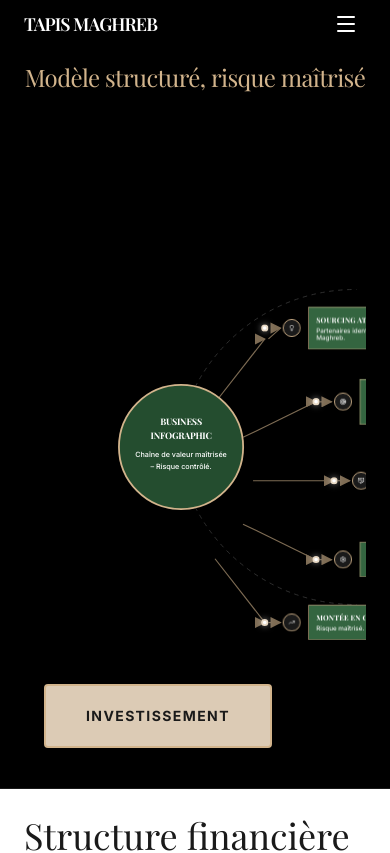
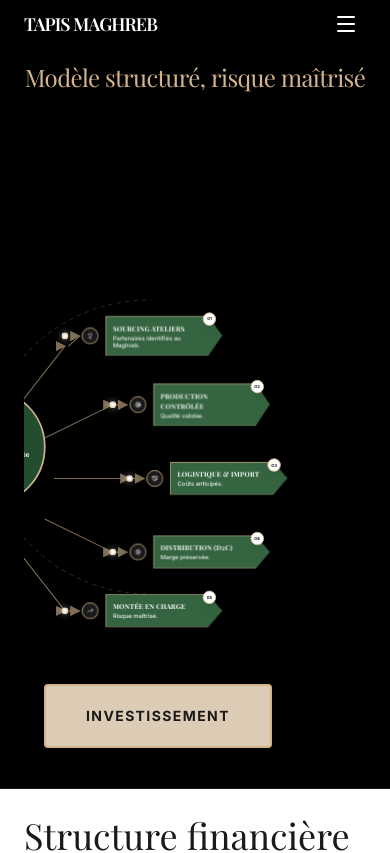
Before and after one commit to lilall39/tapis-maghreb, a Next.js app: page /projet in a window 390 px wide. Shown: the top 853 px of the page. Built offline with nearby package versions, Linux system fonts and the light colour scheme; a web font is replaced by a local one.

Commit message:
style: shift infographic left on mobile to prevent boxes from being cut off
Made-with: Cursor

```diff
--- a/src/app/projet/page.tsx
+++ b/src/app/projet/page.tsx
@@ -64,7 +64,7 @@ const Infographic = () => {
 
   return (
     <div className="relative w-full flex flex-col items-center overflow-hidden">
-      <div className="relative w-full max-w-7xl mx-auto select-none flex items-center justify-center min-h-[450px] md:min-h-[750px] scale-[0.45] md:scale-[0.8] lg:scale-[0.85] origin-center">
+      <div className="relative w-full max-w-7xl mx-auto select-none flex items-center justify-start min-h-[450px] md:min-h-[750px] scale-[0.42] md:scale-[0.8] lg:scale-[0.85] origin-left -ml-24 md:ml-0 md:origin-center md:justify-center">
 
         <motion.div
           initial={{ scale: 0.9, opacity: 0, x: -50 }}
```
